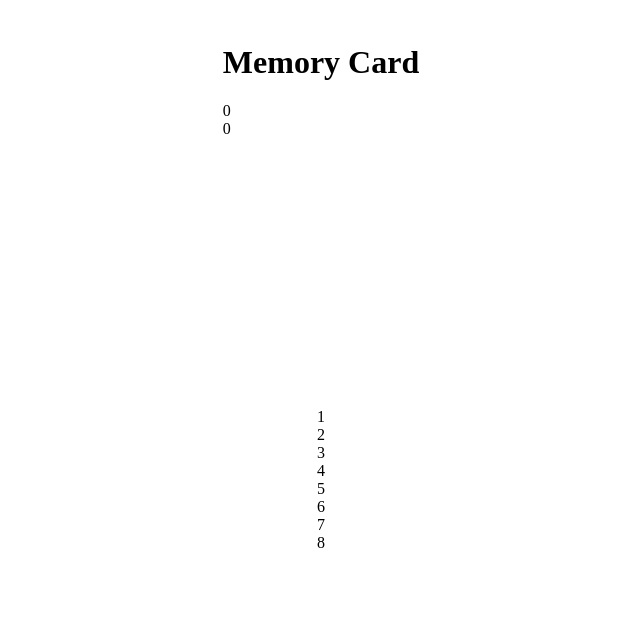
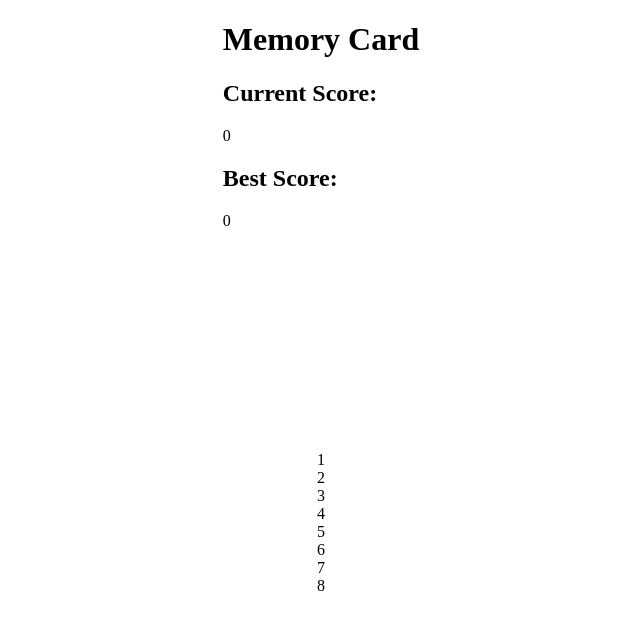
Before and after one commit to Aureatus/memory-card, a React (Create React App) app: page / in a window 1280 px wide. Shown: the top 630 px of the page, without its empty margins (319-959 px from the left). Built offline with nearby package versions, Linux system fonts and the light colour scheme.

Commit message:
Nest h2 and p in each score component

```diff
--- a/src/components/ScoreboardComponent.jsx
+++ b/src/components/ScoreboardComponent.jsx
@@ -5,8 +5,14 @@ import "../styles/scoreboard.css";
 function ScoreboardComponent(props) {
   return (
     <div className="scoreboard">
-      <div className="current-score">{props.score}</div>
-      <div className="best-score">{props.bestScore}</div>
+      <div className="current-score">
+        <h2>Current Score:</h2>
+        <p>{props.score}</p>
+      </div>
+      <div className="best-score">
+        <h2>Best Score:</h2>
+        <p>{props.bestScore}</p>
+      </div>
     </div>
   );
 }
```
